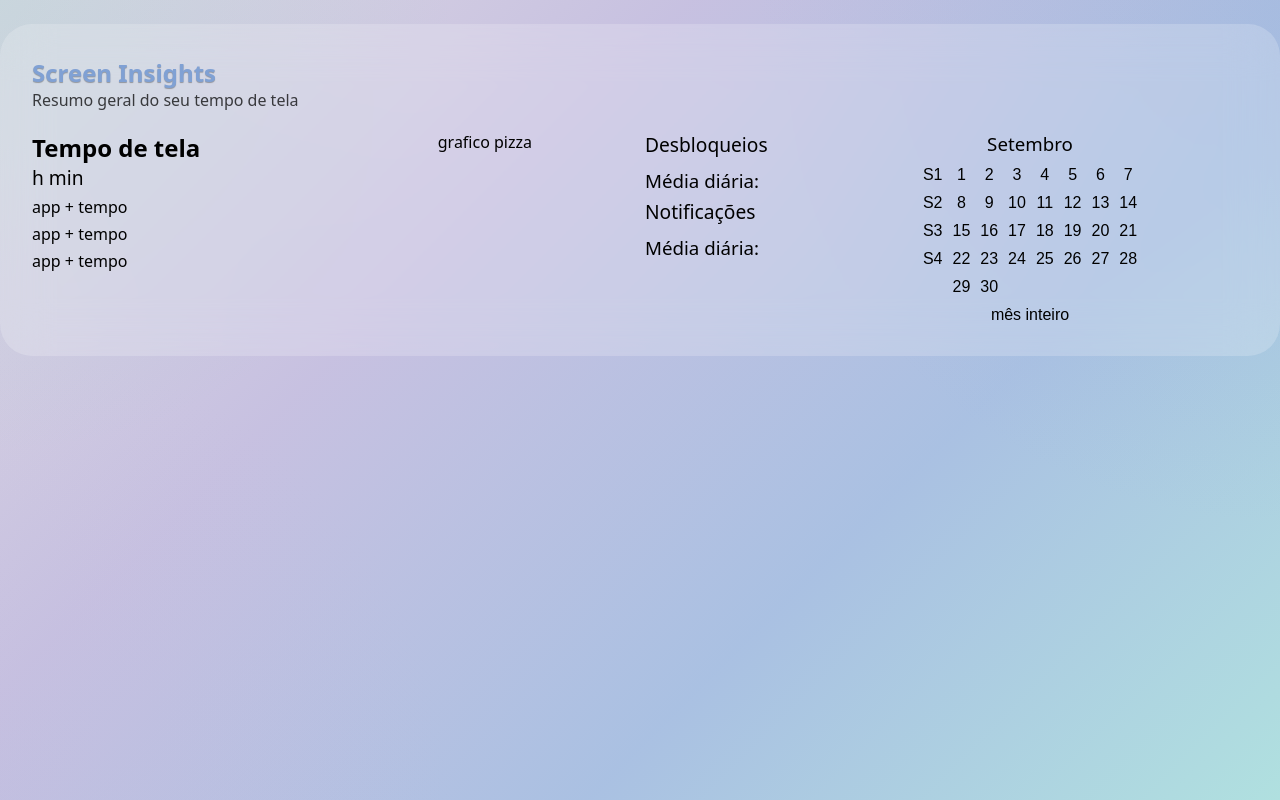
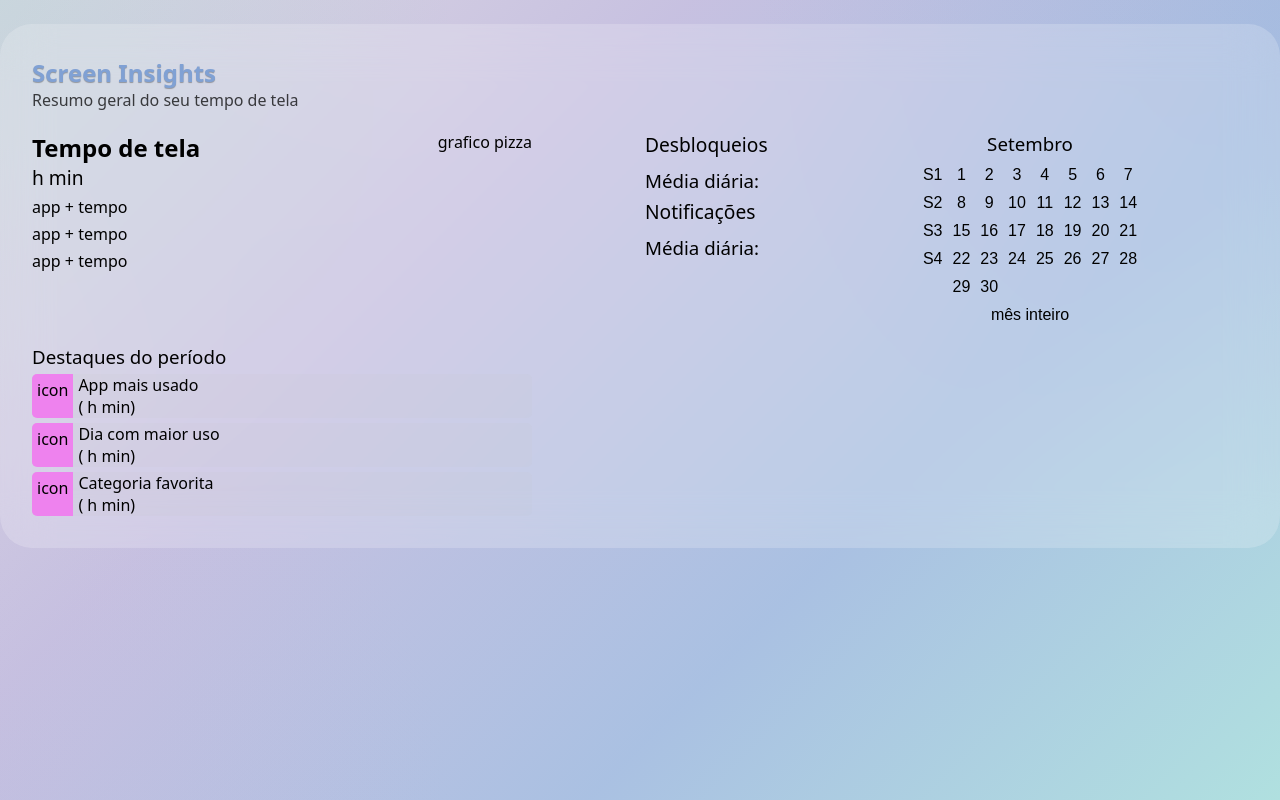
Before and after one commit to becsnr/screen-insights, a React (Vite) app in the folder screen-insights/: page / in a window 1280 px wide. Built offline with nearby package versions, Linux system fonts and the light colour scheme.

Commit message:
card destaque

```diff
--- /dev/null
+++ b/screen-insights/src/components/Destaque.jsx
@@ -0,0 +1,44 @@
+import styles from './Destaque.module.css';
+
+function Destaque() {
+    return (
+        <div className={styles.card}>
+            <h3>Destaques do período</h3>
+
+            <div className={styles.destaque}>
+                <div className={styles.icone}>
+                    icon
+                </div>
+
+                <div className={styles.info}>
+                    <p className={styles.titulo}>App mais usado</p>
+                    <p className={styles.res}>( h min)</p>
+                </div>
+            </div>
+
+            <div className={styles.destaque}>
+                <div className={styles.icone}>
+                    icon
+                </div>
+
+                <div className={styles.info}>
+                    <p className={styles.titulo}>Dia com maior uso</p>
+                    <p className={styles.res}>( h min)</p>
+                </div>
+            </div>
+
+            <div className={styles.destaque}>
+                <div className={styles.icone}>
+                    icon
+                </div>
+
+                <div className={styles.info}>
+                    <p className={styles.titulo}>Categoria favorita</p>
+                    <p className={styles.res}>( h min)</p>
+                </div>
+            </div>
+        </div>
+    )
+}
+
+export default Destaque
--- /dev/null
+++ b/screen-insights/src/components/Destaque.module.css
@@ -0,0 +1,30 @@
+.card {
+    display: flex;
+    flex-direction: column;
+    gap: 5px;
+
+    max-width: 500px;
+}
+
+.destaque {
+    display: flex;
+    flex-direction: row;
+    gap: 5px;
+
+    border-radius: 5px;
+    background: #c2c1c119;
+}
+
+.icone {
+    background: violet;
+    border-radius: 5px 0 0 5px;
+
+    padding: 5px;
+}
+
+/* MOBILE */
+@media (max-width: 800px) {
+    .card {
+        max-width: 450px;
+    }
+}
--- a/screen-insights/src/pages/Dashboard.jsx
+++ b/screen-insights/src/pages/Dashboard.jsx
@@ -4,6 +4,7 @@ import Header from '../components/Header';
 import TempoTotal from '../components/TempoTotal';
 import Calendario from '../components/Calendario';
 import Media from '../components/Media';
+import Destaque from '../components/Destaque';
 
 function Dashboard() {
     return (
@@ -19,6 +20,8 @@ function Dashboard() {
                     <Calendario />
                 </div>
             </section>
+
+            <Destaque />
         </main>
     )
 }
```
